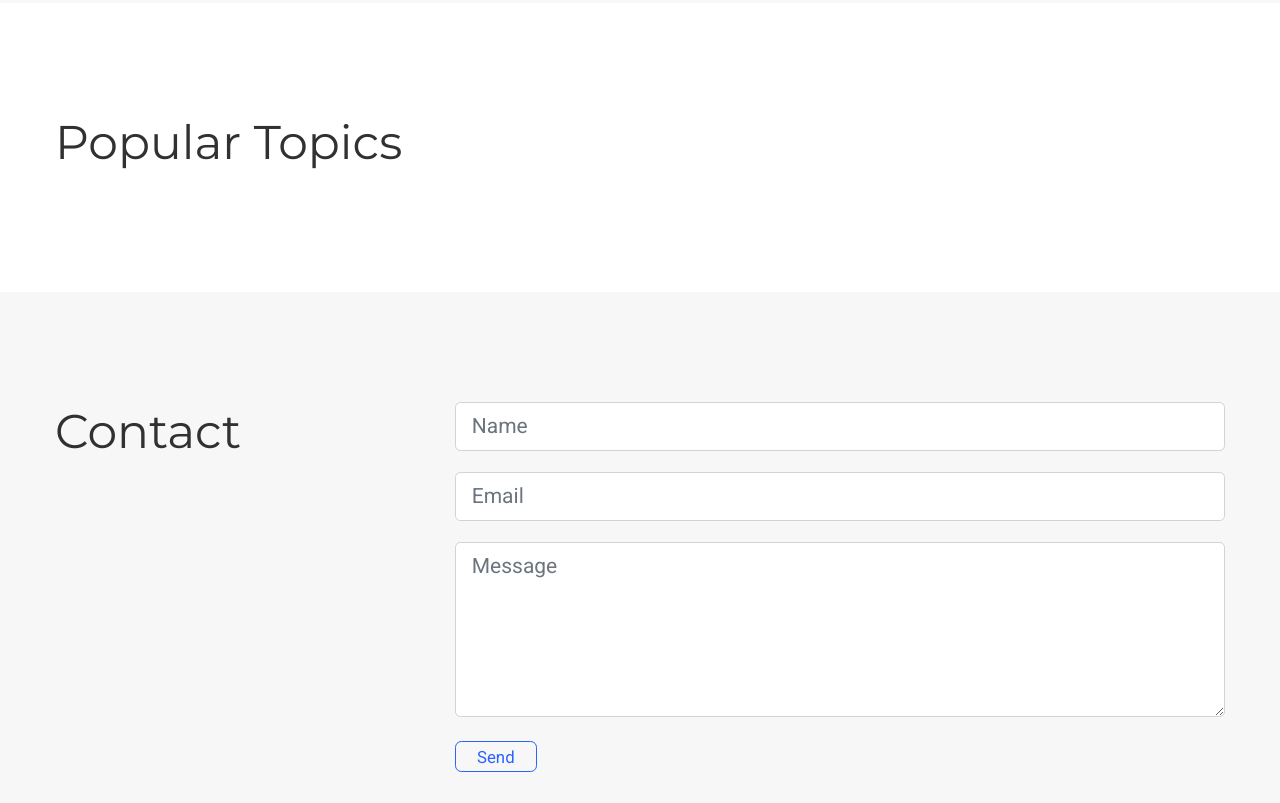
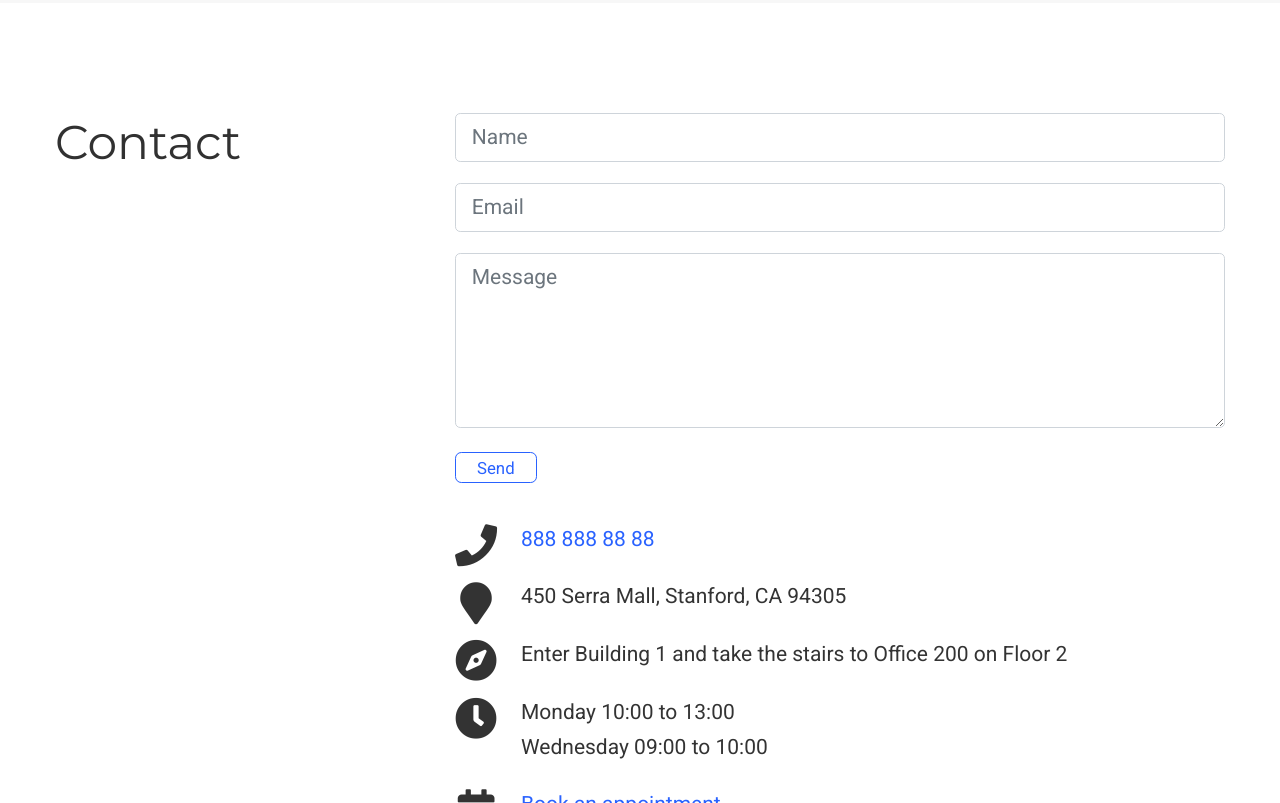
Before and after one commit to aiyeraditya/aiyeraditya.github.io, a plain HTML site: page index.html in a window 1280 px wide. Shown: the part 3372-4175 px from the top of the page. Drawn offline with nearby package versions, Linux system fonts and the light colour scheme; some packages are replaced by stand-ins of ours; some icons are missing.

Commit message:
Build website

```diff
--- a/index.html
+++ b/index.html
@@ -1201,72 +1201,6 @@
 
 
 
-
-
-
-
-  </div>
-</div>
-
-    </div>
-  </section>
-
-
-
-
-
-
-
-
-
-
-
-
-
-
-
-
-
-
-
-
-
-
-
-
-
-
-
-
-
-
-
-  <section id="tags" class="home-section wg-tag-cloud   "  >
-    <div class="container">
-
-
-
-
-
-
-
-
-
-
-
-
-
-
-
-
-
-
-<div class="row">
-  <div class="col-12 col-lg-4 section-heading">
-    <h1>Popular Topics</h1>
-
-  </div>
-  <div class="col-12 col-lg-8">
 
 
 
```
